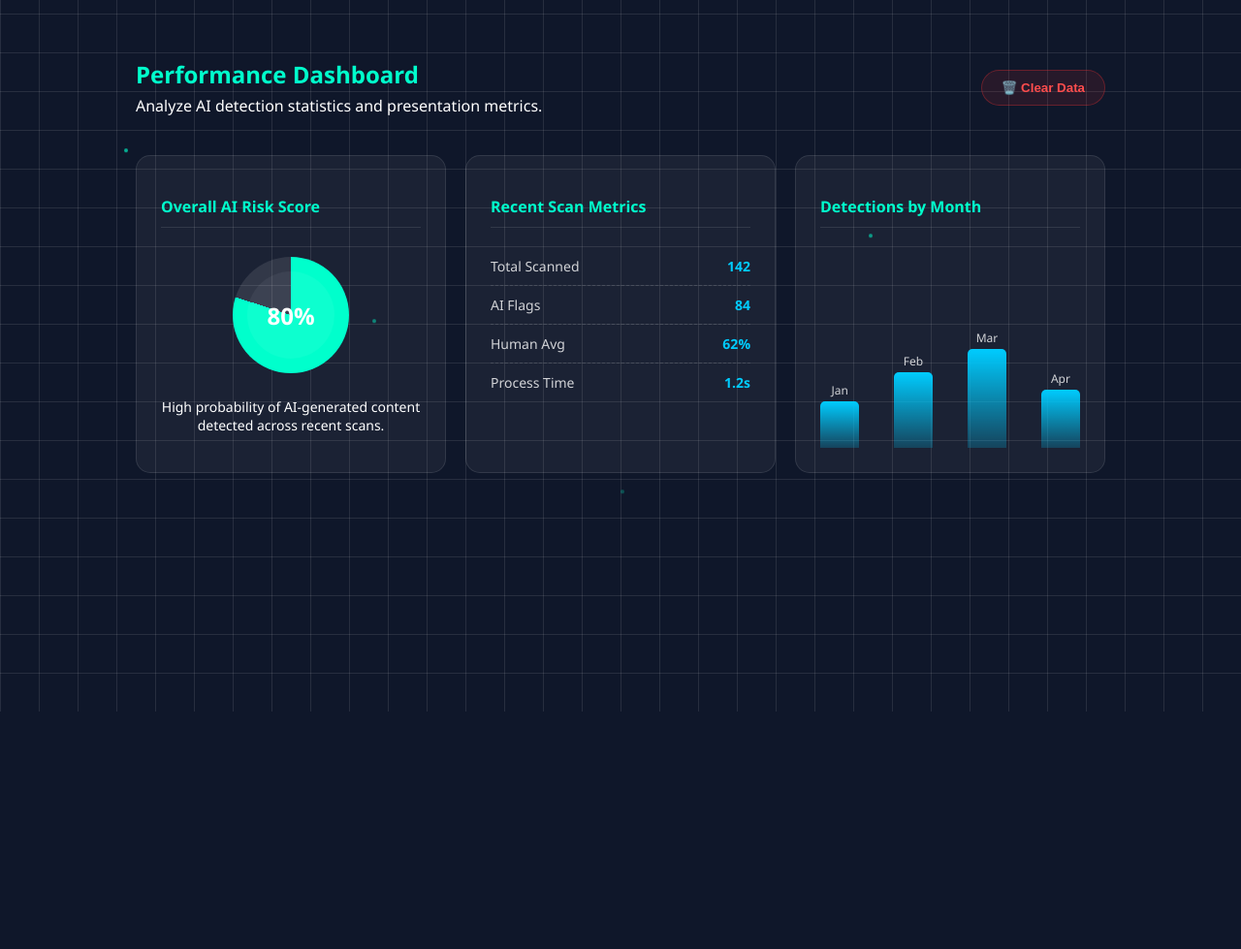
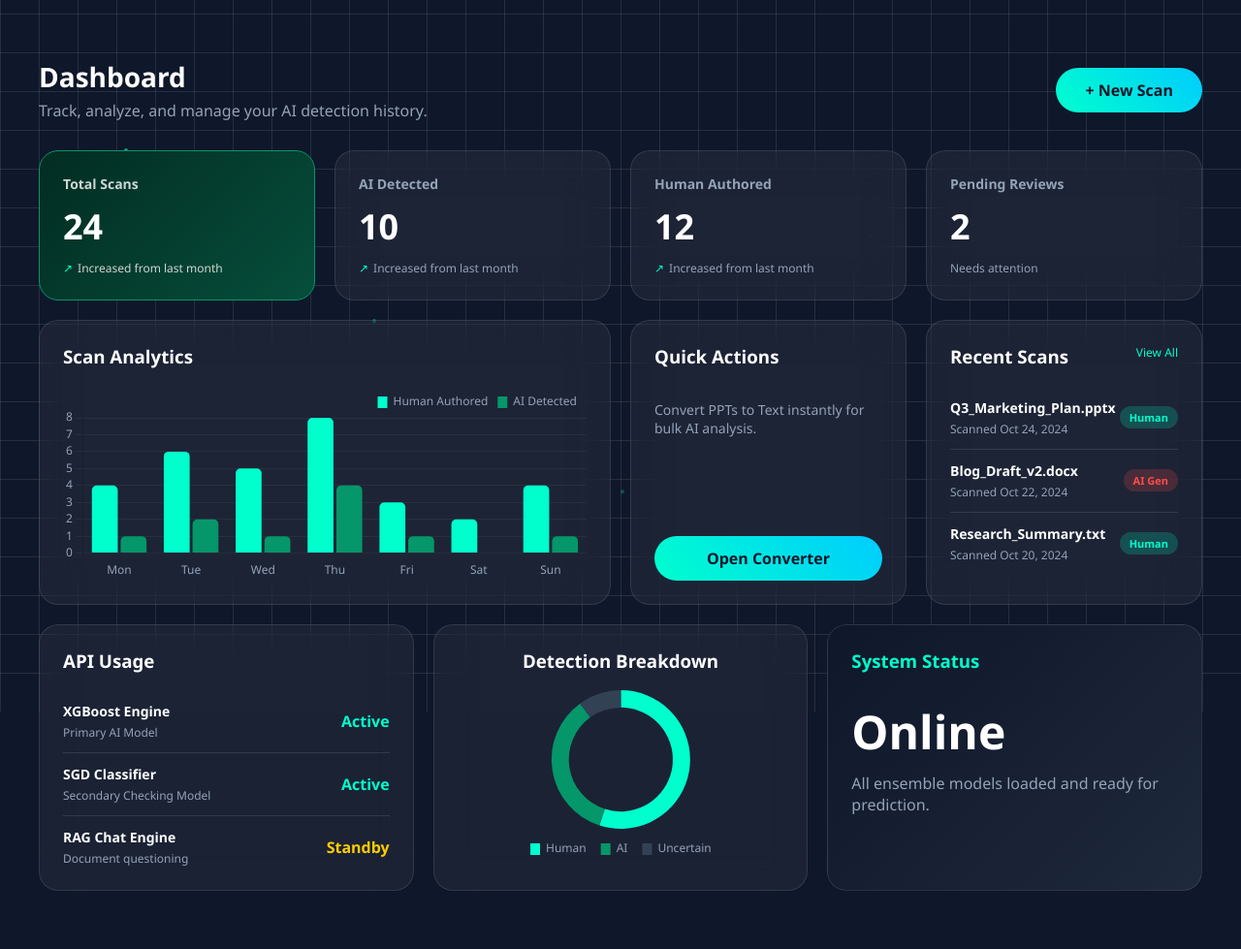
Before and after one commit to abhaykumarangaria-collab/Ai_content_detection, a Flask app: page /dashboard in a window 1280 px wide. Shown: the part 66-1045 px from the top of the page at 97% size. Before the commit the page ends 800 px from the top, so only its background shows below. Run offline with Flask 3, Linux system fonts and the light colour scheme; the visitor is signed in with stand-in values (Sample User, id 1); parts of the project's set-up code (start-up, migrations or seed data) failed here and were passed over.

Commit message:
ui: implement modern grid dashboard with Chart.js analytics

```diff
--- a/templates/dashboard.html
+++ b/templates/dashboard.html
@@ -2,64 +2,299 @@
 
 {% block head %}
 <style>
-    .dashboard-grid { display: grid; grid-template-columns: repeat(auto-fit, minmax(300px, 1fr)); gap: 20px; width: 100%; max-width: 1000px; margin-top: 20px;}
-    .dash-card { background: var(--card-bg); border: 1px solid var(--border-color); border-radius: 15px; padding: 25px; display: flex; flex-direction: column; transition: 0.3s;}
-    .dash-card h3 { font-size: 16px; color: #00ffcc; margin-bottom: 20px; border-bottom: 1px solid var(--border-color); padding-bottom: 10px; }
-    .donut-chart { width: 120px; height: 120px; border-radius: 50%; background: conic-gradient(#00ffcc 80%, var(--border-color) 0); display: flex; align-items: center; justify-content: center; margin: 10px auto; position: relative; transition: 0.5s; }
-    .donut-chart::before { content: ""; position: absolute; width: 90px; height: 90px; background: var(--card-bg); border-radius: 50%; transition: 0.3s;}
-    .stat-row { display: flex; justify-content: space-between; padding: 10px 0; border-bottom: 1px dashed var(--border-color); font-size: 14px; }
-    .stat-row:last-child { border-bottom: none; }
-    .bar-chart { display: flex; align-items: flex-end; justify-content: space-between; height: 120px; margin-top: auto; padding-top: 20px; }
-    .bar { width: 15%; background: linear-gradient(to top, rgba(0,204,255,0.2), #00ccff); border-radius: 5px 5px 0 0; position: relative; transition: height 0.5s ease; }
-    .bar::after { content: attr(data-val); position: absolute; top: -20px; left: 50%; transform: translateX(-50%); font-size: 12px; opacity: 0.8; }
+    /* Dashboard Grid System */
+    .dashboard-wrapper {
+        width: 100%;
+        max-width: 1200px;
+        margin: 0 auto;
+        animation: startup 0.5s ease;
+    }
+
+    .dashboard-header {
+        display: flex;
+        justify-content: space-between;
+        align-items: center;
+        margin-bottom: 30px;
+    }
+
+    .dashboard-header h1 {
+        margin: 0;
+        font-size: 28px;
+    }
+
+    .dashboard-header p {
+        color: #94a3b8;
+        margin: 5px 0 0 0;
+    }
+
+    .dashboard-grid {
+        display: grid;
+        grid-template-columns: repeat(12, 1fr);
+        gap: 20px;
+    }
+
+    /* Card Styling */
+    .dash-card {
+        background: var(--card-bg);
+        border: 1px solid var(--border-color);
+        border-radius: 20px;
+        padding: 24px;
+        backdrop-filter: blur(20px);
+        display: flex;
+        flex-direction: column;
+    }
+
+    .col-span-3 { grid-column: span 3; }
+    .col-span-4 { grid-column: span 4; }
+    .col-span-6 { grid-column: span 6; }
+    .col-span-8 { grid-column: span 8; }
+
+    /* Specific Card Variants */
+    .kpi-title {
+        font-size: 14px;
+        color: #94a3b8;
+        font-weight: 600;
+        margin-bottom: 10px;
+    }
+
+    .kpi-value {
+        font-size: 36px;
+        font-weight: bold;
+        margin: 0 0 10px 0;
+    }
+
+    .kpi-trend {
+        font-size: 12px;
+        display: flex;
+        align-items: center;
+        gap: 5px;
+        color: #94a3b8;
+    }
+
+    .trend-up { color: #00ffcc; }
+
+    /* Accented Card */
+    .accent-card {
+        background: linear-gradient(135deg, #022c22 0%, #064e3b 100%);
+        border-color: #059669;
+        color: white;
+    }
+
+    .accent-card .kpi-title, .accent-card .kpi-trend {
+        color: rgba(255,255,255,0.8);
+    }
+
+    /* Lists */
+    .list-item {
+        display: flex;
+        align-items: center;
+        justify-content: space-between;
+        padding: 12px 0;
+        border-bottom: 1px solid var(--border-color);
+    }
+    .list-item:last-child { border-bottom: none; padding-bottom: 0; }
+
+    .item-info h4 { margin: 0 0 4px 0; font-size: 14px; }
+    .item-info p { margin: 0; font-size: 12px; color: #94a3b8; }
+
+    .badge {
+        padding: 4px 10px;
+        border-radius: 20px;
+        font-size: 11px;
+        font-weight: bold;
+    }
+    .badge-ai { background: rgba(255, 77, 77, 0.2); color: #ff4d4d; }
+    .badge-human { background: rgba(0, 255, 204, 0.2); color: #00ffcc; }
+
+    /* Responsive adjustments */
+    @media (max-width: 1024px) {
+        .col-span-3, .col-span-4 { grid-column: span 6; }
+    }
+    @media (max-width: 768px) {
+        .col-span-3, .col-span-4, .col-span-6, .col-span-8 { grid-column: span 12; }
+        .dashboard-header { flex-direction: column; align-items: flex-start; gap: 15px; }
+    }
 </style>
 {% endblock %}
 
 {% block content %}
-<div style="width: 100%; max-width: 1000px; display: flex; justify-content: space-between; align-items: center; margin-bottom: 20px;">
-    <div style="text-align: left;">
-        <h2 style="margin: 0; color: #00ffcc;">Performance Dashboard</h2>
-        <p style="margin: 5px 0 0 0;">Analyze AI detection statistics and presentation metrics.</p>
+<div class="dashboard-wrapper">
+
+    <div class="dashboard-header">
+        <div>
+            <h1>Dashboard</h1>
+            <p>Track, analyze, and manage your AI detection history.</p>
+        </div>
+        <div>
+            <a href="/" class="btn">+ New Scan</a>
+        </div>
     </div>
-    <button class="btn" onclick="clearDashboardData()" style="background: rgba(255, 50, 50, 0.1); color: #ff4d4d; border: 1px solid rgba(255, 50, 50, 0.3); padding: 10px 20px;">🗑️ Clear Data</button>
-</div>
 
-<div class="dashboard-grid">
-    <div class="dash-card">
-        <h3>Overall AI Risk Score</h3>
-        <div class="donut-chart" id="dashDonut"><span id="dashScore" style="position: relative; font-size: 24px; font-weight: bold; z-index: 1;">80%</span></div>
-        <p style="text-align: center; font-size: 14px; margin-top: 15px;">High probability of AI-generated content detected across recent scans.</p>
-    </div>
-    <div class="dash-card">
-        <h3>Recent Scan Metrics</h3>
-        <div class="stat-row"><span style="opacity: 0.8;">Total Scanned</span><span id="stat1" style="font-weight: bold; color: #00ccff;">142</span></div>
-        <div class="stat-row"><span style="opacity: 0.8;">AI Flags</span><span id="stat2" style="font-weight: bold; color: #00ccff;">84</span></div>
-        <div class="stat-row"><span style="opacity: 0.8;">Human Avg</span><span id="stat3" style="font-weight: bold; color: #00ccff;">62%</span></div>
-        <div class="stat-row"><span style="opacity: 0.8;">Process Time</span><span id="stat4" style="font-weight: bold; color: #00ccff;">1.2s</span></div>
-    </div>
-    <div class="dash-card">
-        <h3>Detections by Month</h3>
-        <div class="bar-chart">
-            <div class="bar dash-bar" style="height: 40%;" data-val="Jan"></div>
-            <div class="bar dash-bar" style="height: 65%;" data-val="Feb"></div>
-            <div class="bar dash-bar" style="height: 85%;" data-val="Mar"></div>
-            <div class="bar dash-bar" style="height: 50%;" data-val="Apr"></div>
+    <div class="dashboard-grid">
+
+        <div class="dash-card col-span-3 accent-card">
+            <div class="kpi-title">Total Scans</div>
+            <h2 class="kpi-value">24</h2>
+            <div class="kpi-trend"><span class="trend-up">↗</span> Increased from last month</div>
         </div>
+
+        <div class="dash-card col-span-3">
+            <div class="kpi-title">AI Detected</div>
+            <h2 class="kpi-value">10</h2>
+            <div class="kpi-trend"><span class="trend-up">↗</span> Increased from last month</div>
+        </div>
+
+        <div class="dash-card col-span-3">
+            <div class="kpi-title">Human Authored</div>
+            <h2 class="kpi-value">12</h2>
+            <div class="kpi-trend"><span class="trend-up">↗</span> Increased from last month</div>
+        </div>
+
+        <div class="dash-card col-span-3">
+            <div class="kpi-title">Pending Reviews</div>
+            <h2 class="kpi-value">2</h2>
+            <div class="kpi-trend">Needs attention</div>
+        </div>
+
+        <div class="dash-card col-span-6">
+            <h3 style="margin-top:0;">Scan Analytics</h3>
+            <div style="position: relative; height: 200px; width: 100%;">
+                <canvas id="analyticsChart"></canvas>
+            </div>
+        </div>
+
+        <div class="dash-card col-span-3">
+            <h3 style="margin-top:0;">Quick Actions</h3>
+            <p style="color: #94a3b8; font-size: 14px;">Convert PPTs to Text instantly for bulk AI analysis.</p>
+            <a href="/converter" class="btn" style="text-align: center; margin-top: auto;">Open Converter</a>
+        </div>
+
+        <div class="dash-card col-span-3">
+            <h3 style="margin-top:0; display: flex; justify-content: space-between;">Recent Scans <span style="font-size:12px; font-weight:normal; color:#00ffcc; cursor:pointer;">View All</span></h3>
+            <div class="list-item">
+                <div class="item-info">
+                    <h4>Q3_Marketing_Plan.pptx</h4>
+                    <p>Scanned Oct 24, 2024</p>
+                </div>
+                <span class="badge badge-human">Human</span>
+            </div>
+            <div class="list-item">
+                <div class="item-info">
+                    <h4>Blog_Draft_v2.docx</h4>
+                    <p>Scanned Oct 22, 2024</p>
+                </div>
+                <span class="badge badge-ai">AI Gen</span>
+            </div>
+            <div class="list-item">
+                <div class="item-info">
+                    <h4>Research_Summary.txt</h4>
+                    <p>Scanned Oct 20, 2024</p>
+                </div>
+                <span class="badge badge-human">Human</span>
+            </div>
+        </div>
+
+        <div class="dash-card col-span-4">
+            <h3 style="margin-top:0;">API Usage</h3>
+            <div class="list-item">
+                <div class="item-info">
+                    <h4>XGBoost Engine</h4>
+                    <p>Primary AI Model</p>
+                </div>
+                <span style="font-weight: bold; color: #00ffcc;">Active</span>
+            </div>
+            <div class="list-item">
+                <div class="item-info">
+                    <h4>SGD Classifier</h4>
+                    <p>Secondary Checking Model</p>
+                </div>
+                <span style="font-weight: bold; color: #00ffcc;">Active</span>
+            </div>
+            <div class="list-item">
+                <div class="item-info">
+                    <h4>RAG Chat Engine</h4>
+                    <p>Document questioning</p>
+                </div>
+                <span style="font-weight: bold; color: #ffcc00;">Standby</span>
+            </div>
+        </div>
+
+        <div class="dash-card col-span-4">
+            <h3 style="margin-top:0; text-align: center;">Detection Breakdown</h3>
+            <div style="position: relative; height: 180px; width: 100%; display: flex; justify-content: center;">
+                <canvas id="progressChart"></canvas>
+            </div>
+        </div>
+
+        <div class="dash-card col-span-4" style="background: linear-gradient(135deg, #0f172a 0%, #1e293b 100%);">
+            <h3 style="margin-top:0; color: #00ffcc;">System Status</h3>
+            <h1 style="font-size: 48px; margin: 10px 0;">Online</h1>
+            <p style="color: #94a3b8; margin: 0;">All ensemble models loaded and ready for prediction.</p>
+        </div>
+
     </div>
 </div>
 
 <script>
-    function clearDashboardData() {
-        if(confirm("Are you sure you want to clear your analytics data?")) {
-            document.getElementById('dashDonut').style.background = "var(--border-color)";
-            document.getElementById('dashScore').innerText = "0%";
-            document.getElementById('stat1').innerText = "0";
-            document.getElementById('stat2').innerText = "0";
-            document.getElementById('stat3').innerText = "0%";
-            document.getElementById('stat4').innerText = "0.0s";
-            document.querySelectorAll('.dash-bar').forEach(bar => bar.style.height = '0%');
-            alert("Dashboard data cleared successfully.");
+    // Set Chart.js Defaults
+    Chart.defaults.color = '#94a3b8';
+    Chart.defaults.font.family = "'Segoe UI', sans-serif";
+
+    // 1. Bar Chart
+    const ctxBar = document.getElementById('analyticsChart').getContext('2d');
+    new Chart(ctxBar, {
+        type: 'bar',
+        data: {
+            labels: ['Mon', 'Tue', 'Wed', 'Thu', 'Fri', 'Sat', 'Sun'],
+            datasets: [
+                {
+                    label: 'Human Authored',
+                    data: [4, 6, 5, 8, 3, 2, 4],
+                    backgroundColor: '#00ffcc',
+                    borderRadius: 5
+                },
+                {
+                    label: 'AI Detected',
+                    data: [1, 2, 1, 4, 1, 0, 1],
+                    backgroundColor: '#059669',
+                    borderRadius: 5
+                }
+            ]
+        },
+        options: {
+            responsive: true,
+            maintainAspectRatio: false,
+            scales: {
+                y: { beginAtZero: true, grid: { color: 'rgba(255,255,255,0.05)' } },
+                x: { grid: { display: false } }
+            },
+            plugins: {
+                legend: { position: 'top', align: 'end', labels: { boxWidth: 10 } }
+            }
         }
-    }
+    });
+
+    // 2. Donut Chart
+    const ctxDoughnut = document.getElementById('progressChart').getContext('2d');
+    new Chart(ctxDoughnut, {
+        type: 'doughnut',
+        data: {
+            labels: ['Human', 'AI', 'Uncertain'],
+            datasets: [{
+                data: [55, 35, 10],
+                backgroundColor: ['#00ffcc', '#059669', '#334155'],
+                borderWidth: 0,
+                hoverOffset: 4
+            }]
+        },
+        options: {
+            responsive: true,
+            maintainAspectRatio: false,
+            cutout: '75%',
+            plugins: {
+                legend: { position: 'bottom', labels: { boxWidth: 10, padding: 15 } }
+            }
+        }
+    });
 </script>
 {% endblock %}
```
